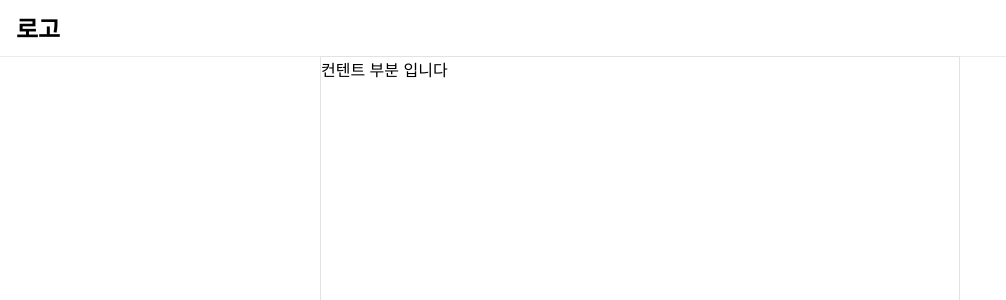
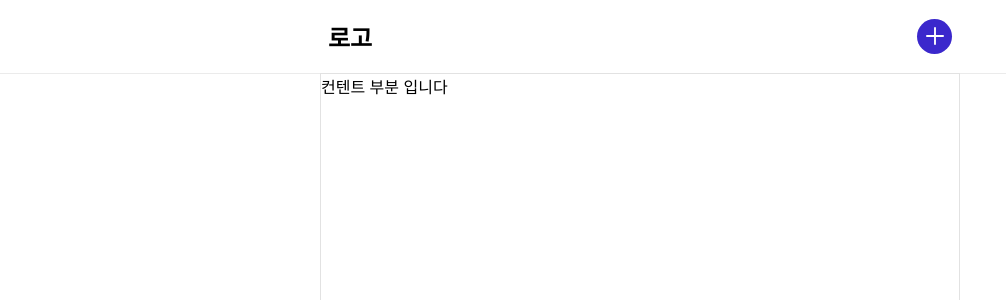
Before and after one commit to SEOKKAMONI/My-PlayList, a React (Create React App) app: page / in a window 1280 px wide. Shown: the top 300 px of the page, without its empty margins (0-1006 px from the left). Built offline with nearby package versions, Linux system fonts and the light colour scheme.

Commit message:
ADD :: Button Styling

```diff
--- /dev/null
+++ b/src/Components/Button/AddButton/index.tsx
@@ -0,0 +1,11 @@
+import React from 'react';
+import ArrowImg from 'Assets/Svg/Arrow.svg';
+import * as S from './style';
+
+export default function AddButton() {
+  return (
+    <S.AddButton>
+      <S.ArrowImg src={ArrowImg} />
+    </S.AddButton>
+  );
+}
--- /dev/null
+++ b/src/Components/Button/AddButton/style.ts
@@ -0,0 +1,22 @@
+import styled from 'styled-components';
+
+export const AddButton = styled.button`
+  width: 35px;
+  height: 35px;
+  border-radius: 50%;
+
+  display: flex;
+  align-items: center;
+  justify-content: center;
+
+  background-color: #3b28cc;
+
+  border: none;
+  outline: none;
+  font-weight: 500;
+`;
+
+export const ArrowImg = styled.img`
+  width: 30px;
+  height: 30px;
+`;
--- a/src/Components/MainPage/Header/index.tsx
+++ b/src/Components/MainPage/Header/index.tsx
@@ -1,10 +1,14 @@
 import React from 'react';
 import * as S from './style';
+import AddButton from '../../Button/AddButton/index';
 
 export default function Header() {
   return (
-    <S.HeaderFrame>
-      <S.Logo>로고</S.Logo>
-    </S.HeaderFrame>
+    <S.Header>
+      <S.InnerFrame>
+        <S.Logo>로고</S.Logo>
+        <AddButton />
+      </S.InnerFrame>
+    </S.Header>
   );
 }
--- a/src/Components/MainPage/Header/style.ts
+++ b/src/Components/MainPage/Header/style.ts
@@ -1,13 +1,21 @@
 import styled from 'styled-components';
 
-export const HeaderFrame = styled.div`
+export const Header = styled.div`
   display: flex;
   align-items: center;
-  width: 100%;
-  height: 60px;
+  justify-content: center;
+  width: 100vw;
+  height: 80px;
   background-color: #fff;
   padding: 0px 16px;
   box-shadow: rgb(0 0 0 / 8%) 0 1px;
+`;
+
+export const InnerFrame = styled.div`
+  display: flex;
+  justify-content: space-between;
+  align-items: center;
+  width: 50%;
 `;
 
 export const Logo = styled.div`
--- /dev/null
+++ b/src/Components/PlayList/index.tsx
@@ -0,0 +1,6 @@
+import React from 'react';
+import * as S from './style';
+
+export default function PlayList() {
+  return <S.PlayList>s</S.PlayList>;
+}
--- /dev/null
+++ b/src/Components/PlayList/style.ts
@@ -0,0 +1,3 @@
+import styled from 'styled-components';
+
+export const PlayList = styled.div``;
--- a/tsconfig.json
+++ b/tsconfig.json
@@ -21,7 +21,5 @@
       "noEmit": true,
       "jsx": "react-jsx"
     },
-    "include": [
-      "src"
-, "src/App.tsx", "src/index.tsx"    ],
+    "include": ["src","src/App.tsx", "src/index.tsx" ,"custom.d.ts"],
 }
```
Also changed, not shown: custom.d.ts (added, +7 -0 lines), src/Assets/Svg/Arrow.svg (added).
